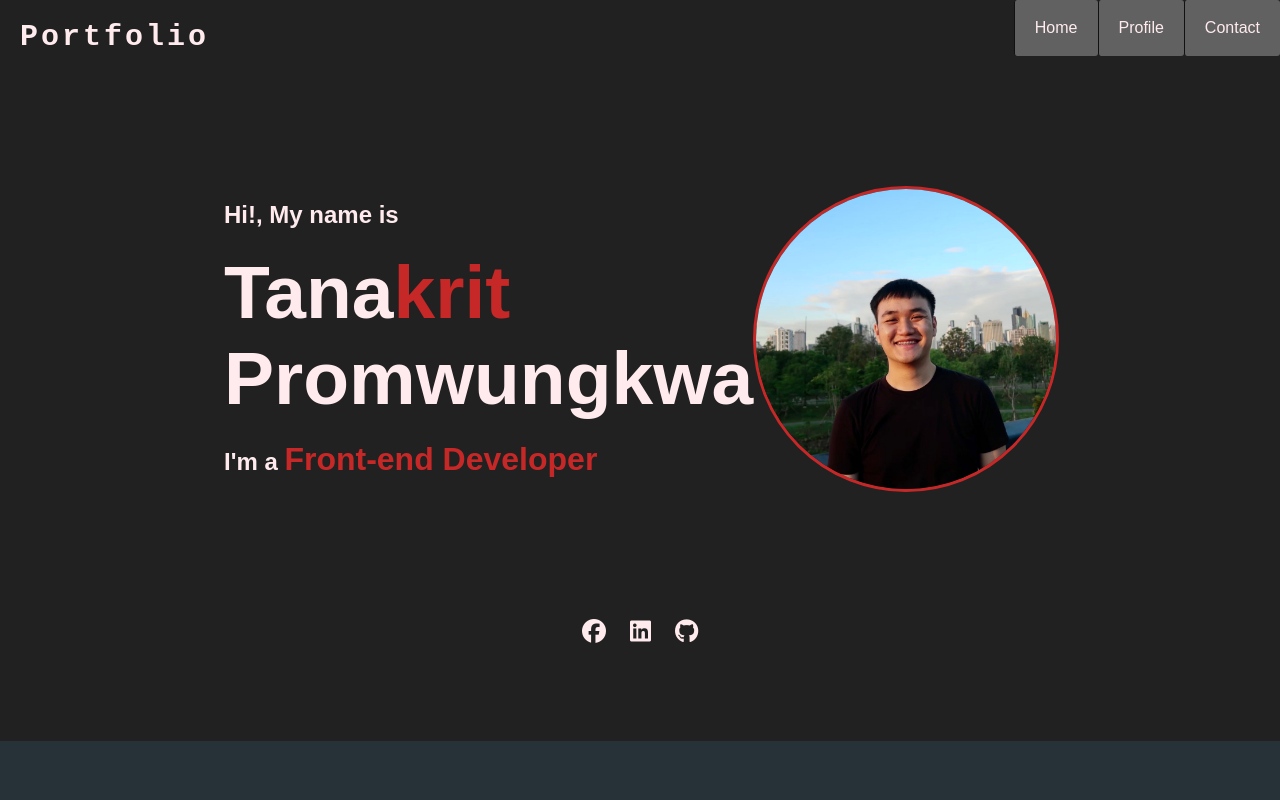
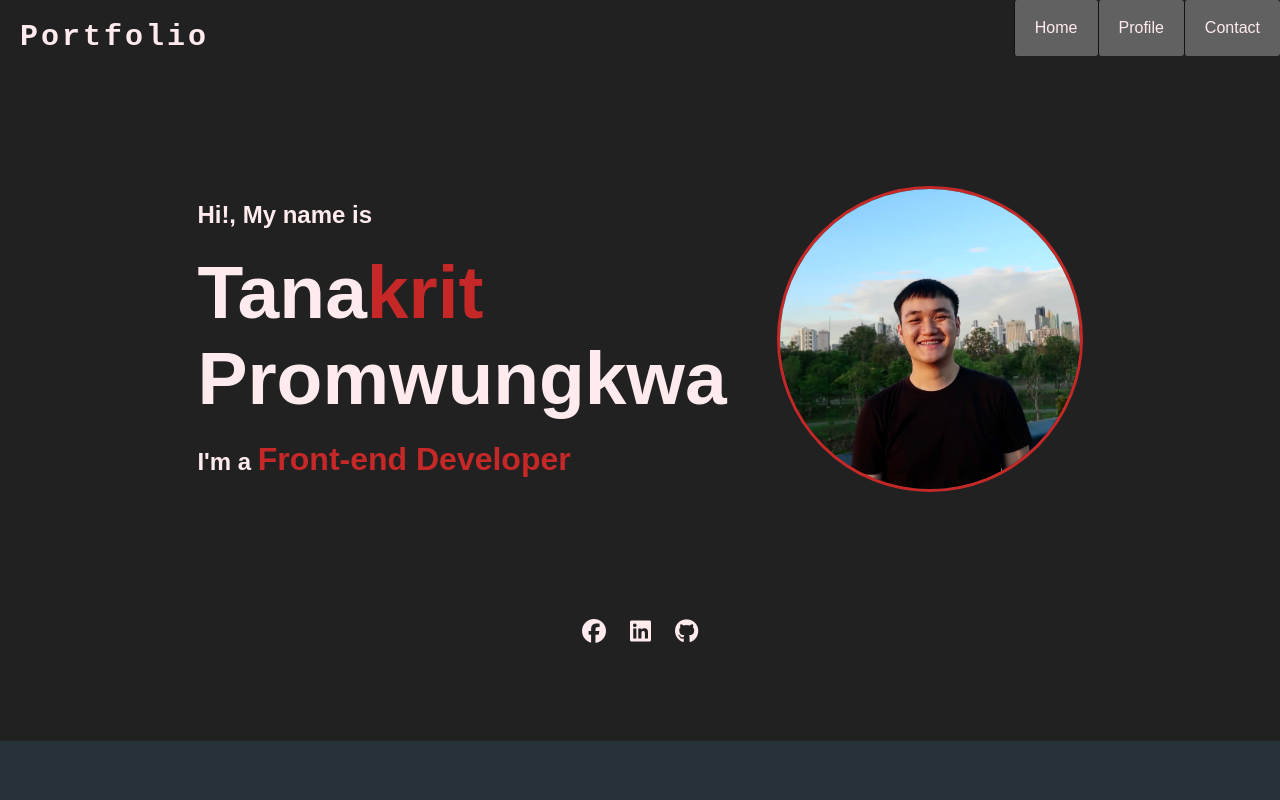
Before and after one commit to Ztirk/tanakrit.io, a plain HTML site: page index.html in a window 1280 px wide. Shown: the top 800 px of the page. Drawn offline with Linux system fonts and the light colour scheme; files whose address does not match are found by name.

Commit message:
third commit

```diff
--- a/index.html
+++ b/index.html
@@ -21,7 +21,7 @@
             <div class="text-pic">
                 <div class="fp-text">
                     <h1>Hi!, My name is</h1>
-                    <h1><span id="name">Tana<span>krit</span> Promwungkwa</span></h1>
+                    <h1><span id="name">Tana<span>krit</span><br>Promwungkwa</span></h1>
                     <h2>I'm a <span>Front-end Developer</span></h2>
                 </div>
                 <img src="C:\Users\Kritz\OneDrive - Chulalongkorn University\Documents\GitHub\Portfolio.io\img\S__116539394.jpg">
--- a/styles.css
+++ b/styles.css
@@ -64,11 +64,12 @@ li a:hover {
 
 .text-pic {
   display: flex;
-  margin: auto;
-  width: 65%;
+  justify-content: center;
   margin-top: 125px;
   margin-bottom: 125px;
   align-items: center;
+  flex-wrap: wrap;
+
 
 }
 
@@ -84,7 +85,7 @@ li a:hover {
   height: 300px;
   width: 300px;
   object-fit: cover;
-  margin-left: auto;
+  margin-left: 50px;
 
 }
 
@@ -137,6 +138,8 @@ h2 span {
   justify-content: space-around;
   align-items: center;
   padding: 100px 0px;
+  flex-wrap: wrap;
+
 
 }
 
```
